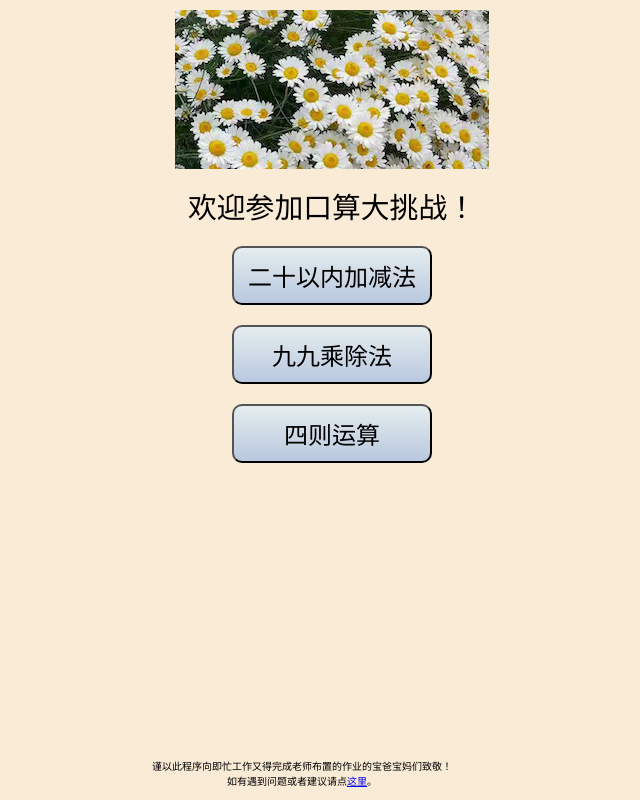
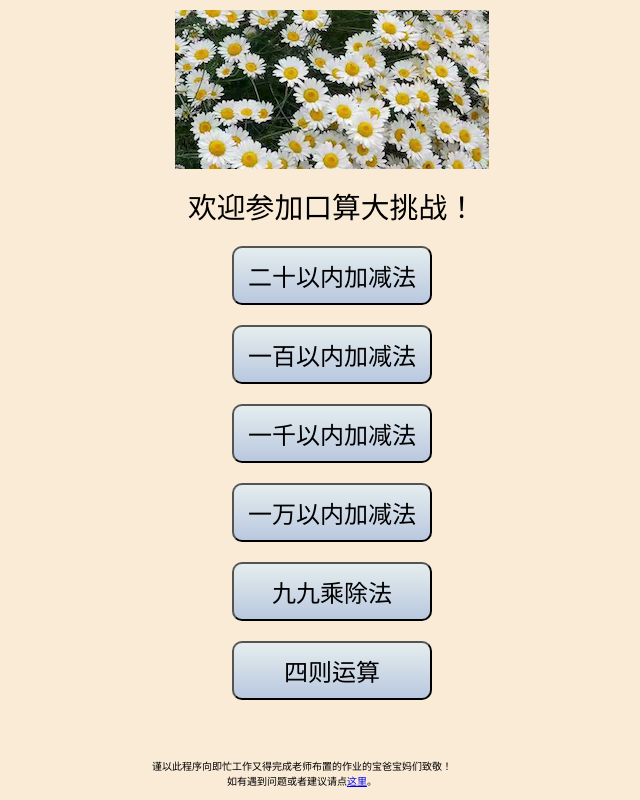
Before and after one commit to SpaceSample/kousuan, a React (Create React App) app: page / in a window 1280 px wide. Shown: the whole page, without its empty margins (308-948 px from the left). Built offline with nearby package versions, Linux system fonts and the light colour scheme.

Commit message:
Support random 10000

```diff
--- a/src/App.js
+++ b/src/App.js
@@ -54,6 +54,12 @@ function App() {
             <div className={Style.welcome}>欢迎参加口算大挑战！</div>
             <button onClick={() => start('20+-')}>二十以内加减法</button>
             <br/>
+            <button onClick={() => start('100+-')}>一百以内加减法</button>
+            <br/>
+            <button onClick={() => start('1000+-')}>一千以内加减法</button>
+            <br/>
+            <button onClick={() => start('10000+-')}>一万以内加减法</button>
+            <br/>
             <button onClick={() => start('99*/')}>九九乘除法</button>
             <br/>
             <button onClick={() => start('+-*/')}>四则运算</button>
```
